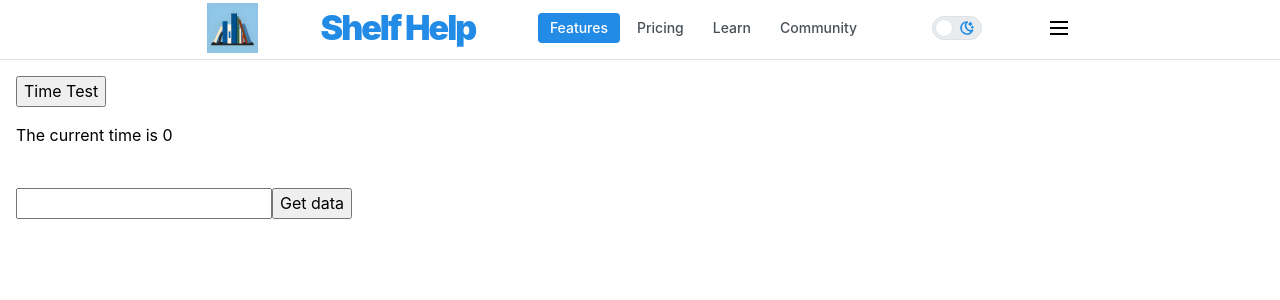
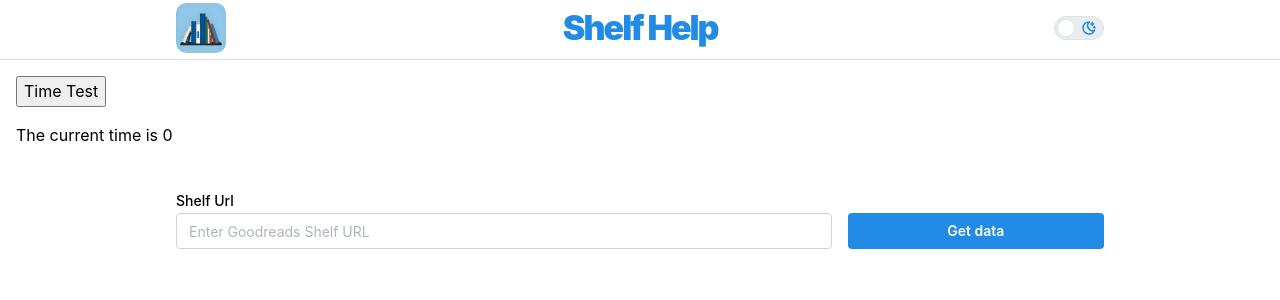
Before and after one commit to MCBoarder289/shelf-help, a React (Vite) app in the folder frontend/: page / in a window 1280 px wide. Shown: the top 300 px of the page. Built offline with nearby package versions, Linux system fonts and the light colour scheme.

Commit message:
Styling the Query Form and some cleanup

```diff
--- a/frontend/src/components/HeaderSimple/HeaderSimple.module.css
+++ b/frontend/src/components/HeaderSimple/HeaderSimple.module.css
@@ -9,33 +9,14 @@
 .inner {
   height: rem(56px);
   display: flex;
-  justify-content: space-around;
+  justify-content: space-between;
   align-items: center;
-}
-
-.link {
-  display: block;
-  line-height: 1;
-  padding: rem(8px) rem(12px);
-  border-radius: var(--mantine-radius-sm);
-  text-decoration: none;
-  color: light-dark(var(--mantine-color-gray-7), var(--mantine-color-dark-0));
-  font-size: var(--mantine-font-size-sm);
-  font-weight: 500;
-
-  @mixin hover {
-    background-color: light-dark(var(--mantine-color-gray-0), var(--mantine-color-dark-6));
-  }
-
-  [data-mantine-color-scheme] &[data-active] {
-    background-color: var(--mantine-color-blue-filled);
-    color: var(--mantine-color-white);
-  }
 }
 
 .headerlogo {
   max-width: 90%;
   max-height: 90%;
+  border-radius: 20%;
 }
 
 .title {
--- a/frontend/src/components/HeaderSimple/HeaderSimple.tsx
+++ b/frontend/src/components/HeaderSimple/HeaderSimple.tsx
@@ -1,22 +1,11 @@
-import { useState } from 'react';
-import { Container, Group, Burger, Title, rem, useMantineTheme, Switch, useMantineColorScheme } from '@mantine/core';
-import { useDisclosure } from '@mantine/hooks';
+import { Container, Title, rem, useMantineTheme, Switch, useMantineColorScheme } from '@mantine/core';
 import classes from './HeaderSimple.module.css';
 import icon from "../../public/images/icon.png"
 import { IconMoonStars, IconSun } from '@tabler/icons-react';
 
-const links = [
-  { link: '/about', label: 'Features' },
-  { link: '/pricing', label: 'Pricing' },
-  { link: '/learn', label: 'Learn' },
-  { link: '/community', label: 'Community' },
-];
-
-
 
 export function HeaderSimple() {
-  const [opened, { toggle }] = useDisclosure(false);
-  const [active, setActive] = useState(links[0].link);
+
   const {colorScheme, toggleColorScheme} = useMantineColorScheme();
 
 
@@ -38,32 +27,13 @@ export function HeaderSimple() {
     />
   );
 
-  const items = links.map((link) => (
-    <a
-      key={link.label}
-      href={link.link}
-      className={classes.link}
-      data-active={active === link.link || undefined}
-      onClick={(event) => {
-        event.preventDefault();
-        setActive(link.link);
-      }}
-    >
-      {link.label}
-    </a>
-  ));
-
   return (
       <Container size="md" className={classes.inner}>
         <img src={icon} className={classes.headerlogo}/>
         <Title className={classes.title}>
           Shelf Help
         </Title>
-        <Group gap={5} visibleFrom="xs">
-          {items}
-        </Group>
         <Switch size="md" color="dark.4" onLabel={sunIcon} offLabel={moonIcon} checked={colorScheme === 'dark' ? true : false} onChange={toggleColorScheme} />
-        <Burger opened={opened} onClick={toggle} size="sm" />
       </Container>
   );
 }
--- /dev/null
+++ b/frontend/src/components/QueryForm/QueryForm.module.css
@@ -0,0 +1,15 @@
+.inner {
+    height: rem(56px);
+    display: flex;
+    justify-content: start;
+    align-items: center;
+  }
+
+.input {
+    flex: 3;
+}
+
+.button {
+    flex: 1;
+    max-width: 30%;
+}
--- a/frontend/src/components/QueryForm/QueryForm.tsx
+++ b/frontend/src/components/QueryForm/QueryForm.tsx
@@ -1,3 +1,5 @@
+import { Button, Container, Flex, Group, Stack, TextInput } from "@mantine/core";
+import classes from "./QueryForm.module.css"
 import { useEffect, useState } from "react";
 import { useSearchParams } from "react-router-dom";
 
@@ -17,7 +19,19 @@ export function QueryForm({onFormSubmit  = (request: bookRequest) => {}}) {
         }
     }, [searchParams]);
 
+    function validateUrlInput() {
+        if(!link.startsWith("https://www.goodreads.com")) {
+            alert("URL must start with 'https://www.goodreads.com'")
+            return false
+        } else {
+            return true
+        }
+    }
+
     const handleFormSubmit = () => {
+
+        const validUrl = validateUrlInput()
+        if (validUrl) {
             // Create a new URLSearchParams object
             const params = new URLSearchParams(searchParams);
 
@@ -29,13 +43,26 @@ export function QueryForm({onFormSubmit  = (request: bookRequest) => {}}) {
 
             // Call the onFormSubmit function with the updated request
             onFormSubmit({ num_books: 5, gr_url: link });
+        }
       };
 
 
     return (
-        <>
-        <input type="text" value={link} onChange={(e) => setLink(e.target.value)}></input>
-        <button onClick={handleFormSubmit}>Get data</button>
-        </>
+        <Container size="md">
+            <Flex justify="Flex-start" align="Flex-end" gap="md">
+                <TextInput
+                    className={classes.input}
+                    label="Shelf Url"
+                    placeholder="Enter Goodreads Shelf URL"
+                    size="sm"
+                    value={link}
+                    // onChange={(e) => setLink(e.target.value)}
+                ></TextInput>
+            <Button
+                className={classes.button}
+                onClick={handleFormSubmit}
+                >Get data</Button>
+            </Flex>
+        </Container>
     );
 }
```
Also changed, not shown: frontend/src/pages/Home.page.tsx (+5 -12 lines). Lines whose indentation alone changed are shown as unchanged.
